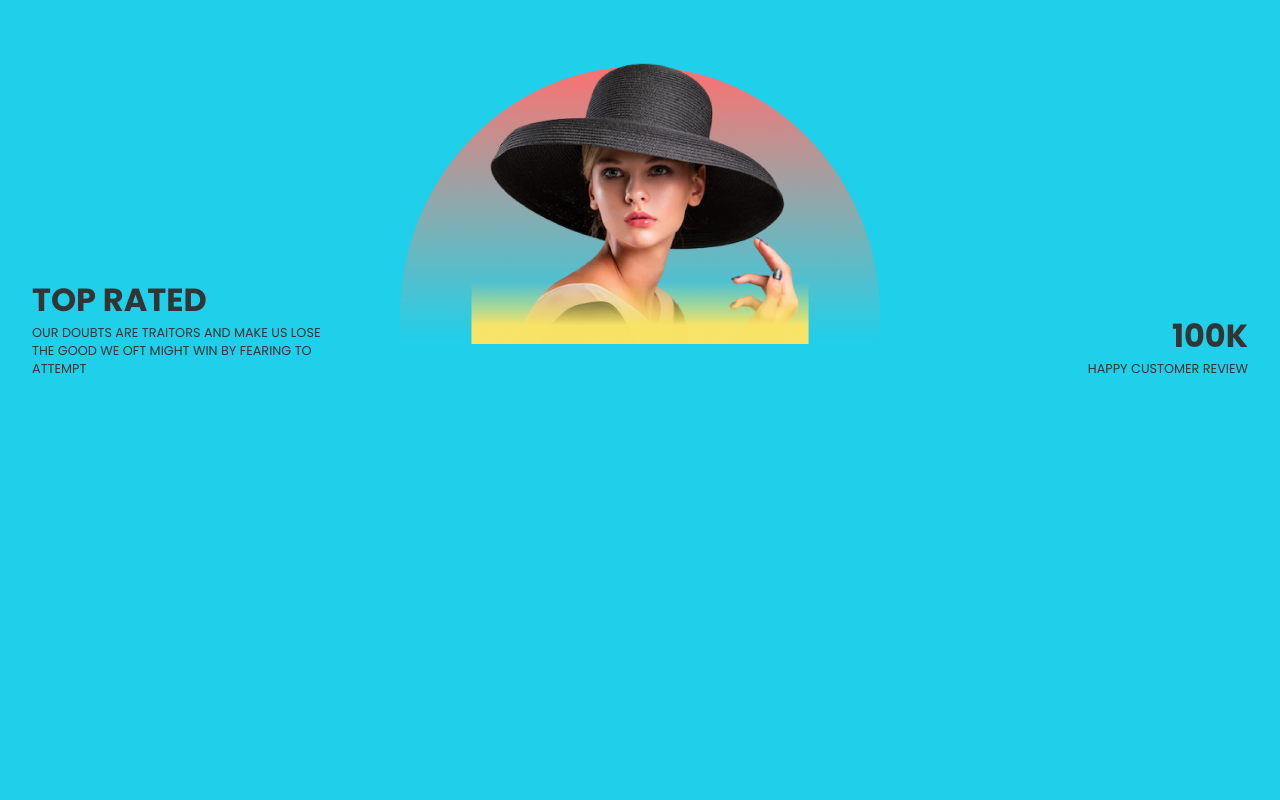
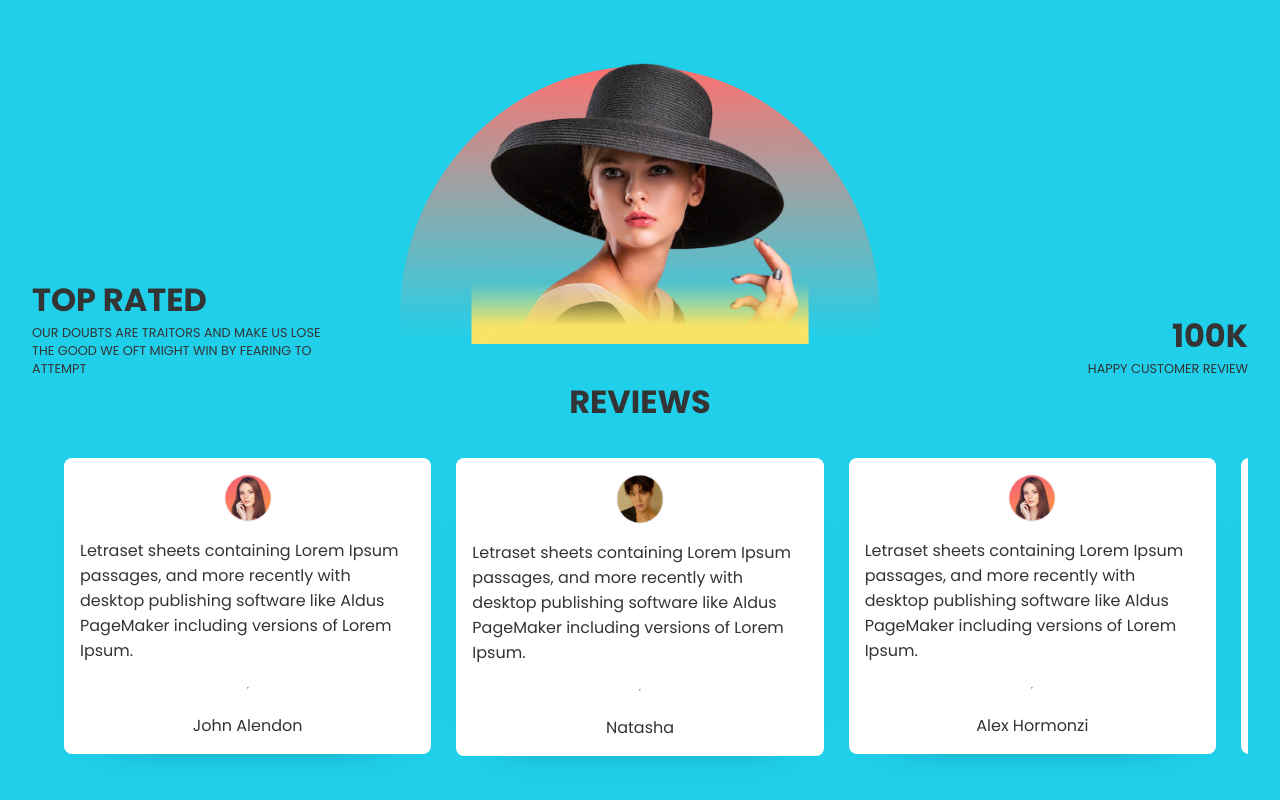
Before and after one commit to AY-SWE/eCommerceFrontendOnly, a React (Create React App) app: page / in a window 1280 px wide. Shown: the part 1682-2482 px from the top of the page. Before the commit the page ends 2124 px from the top, so only its background shows below. Built offline with nearby package versions, Linux system fonts and the light colour scheme.

Commit message:
almost done with testimonial

```diff
--- a/src/components/testimonial/Testimonial.jsx
+++ b/src/components/testimonial/Testimonial.jsx
@@ -1,6 +1,9 @@
 import React from "react";
 import Hero from "../../assets/testimonialHero.png";
 import css from "./Testimonial.module.css";
+import { TestimonialsData } from "../../data/testimonials";
+import { Swiper, SwiperSlide } from "swiper/react";
+
 const Testimonial = () => {
   return (
     <div className={css.testimonials}>
@@ -20,6 +23,26 @@ const Testimonial = () => {
           <span>Happy Customer Review</span>
         </div>
       </div>
+      <div className={css.reviews}>Reviews</div>
+      <div className={css.carousel}>
+        <Swiper
+          className={css.tCarousel}
+          slidesPerView={3}
+          spaceBetween={25}
+          slidesPerGroup={1}
+        >
+          {TestimonialsData.map((testimonial, i) => (
+            <SwiperSlide>
+              <div className={css.testimonial}>
+                <img src={testimonial.image} alt="" />
+                <span>{testimonial.comment}</span>
+                <hr />
+                <span>{testimonial.name}</span>
+              </div>
+            </SwiperSlide>
+          ))}
+        </Swiper>
+      </div>
     </div>
   );
 };
--- a/src/components/testimonial/Testimonial.module.css
+++ b/src/components/testimonial/Testimonial.module.css
@@ -39,3 +39,33 @@
 .wrapper :nth-child(3){
     text-align: right;
 }
+
+.reviews{
+    font-size: 2rem;
+    font-weight: bold;
+    text-transform: uppercase;
+}
+
+.carousel{
+    width: 100%;
+}
+
+.tCarousel{
+    padding: 2rem;
+}
+
+.testimonial{
+    display: flex;
+    flex-direction: column;
+    position: relative;
+    background: white;
+    border-radius: 0.5rem;
+    align-items: center;
+    padding: 1rem;
+    gap: 1rem;
+    box-shadow:  0rem 1rem 3rem -50px #050404;
+}
+
+.testimonial>img{
+    width: 3rem;
+}
```
